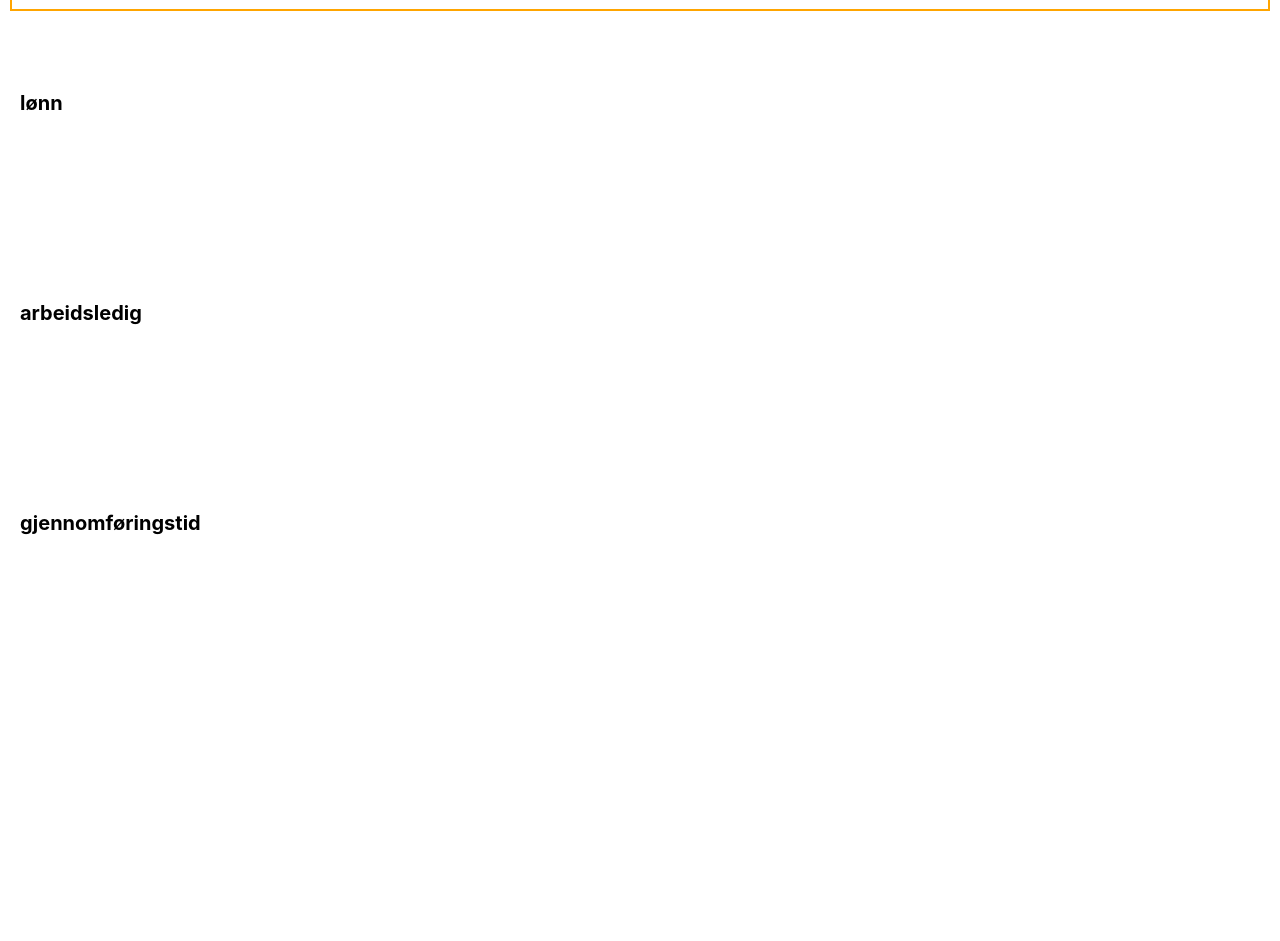
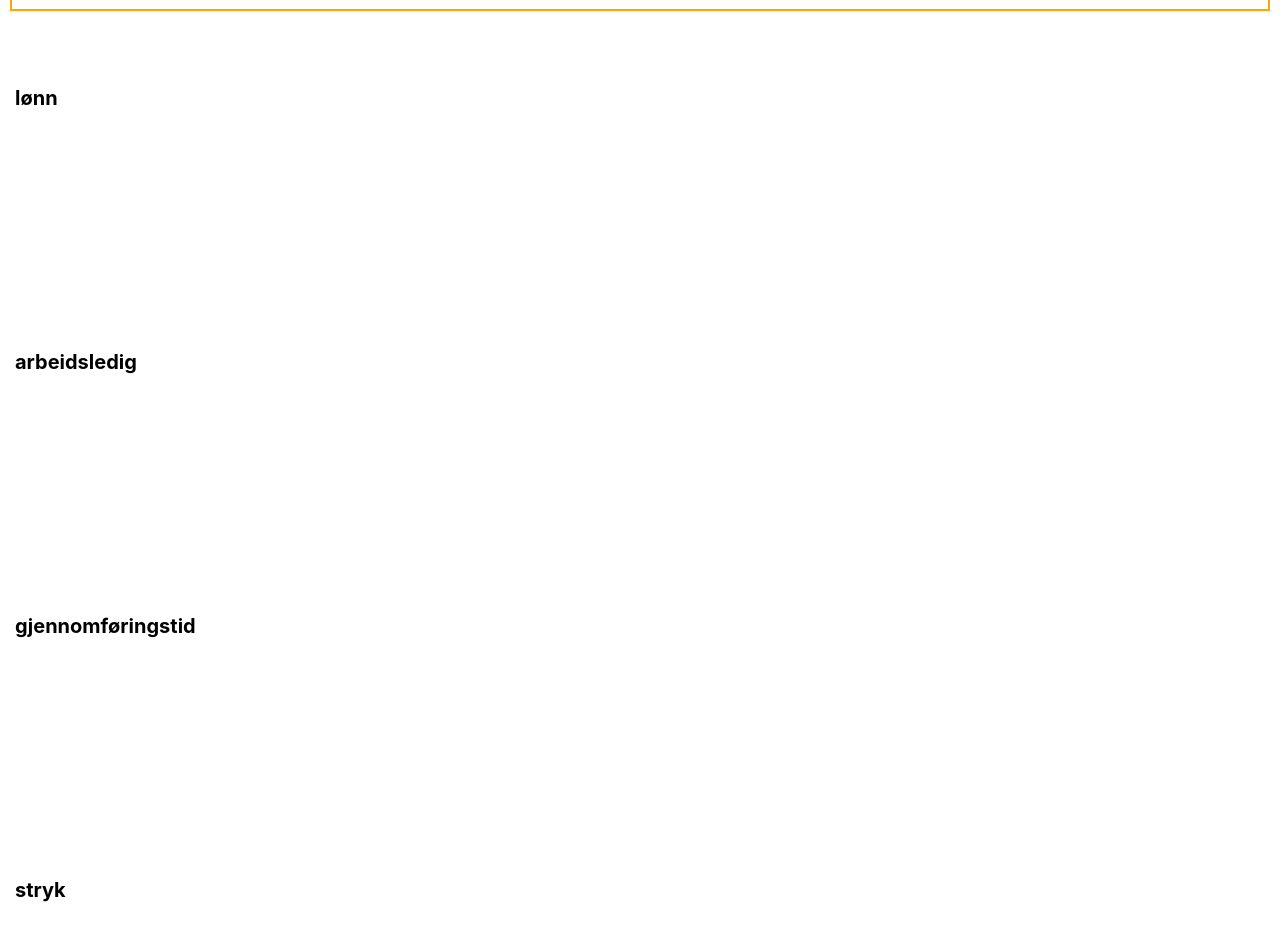
Before and after one commit to Utdanningsdirektoratet/sammenlignfrontend, a React (Create React App) app: page /sammenligne in a window 1280 px wide. Shown: the part 2140-3081 px from the top of the page. Before the commit the page ends 2961 px from the top, so only its background shows below. Built offline with nearby package versions, Linux system fonts and the light colour scheme.

Commit message:
Slightly updated design based on recent drawings

```diff
--- a/src/components/pages/ComparisonPage.scss
+++ b/src/components/pages/ComparisonPage.scss
@@ -32,12 +32,12 @@
   }
 
   .flex-container-row {
-    height: 25%;
+    min-height: 25%;
     padding: 5px;
     display: flex;
-    &.title-row {
+    &.titlerow {
       height: 5%;
-      margin-left: 12%;
+      min-height: 5%;
     }
   }
 }
--- a/src/components/pages/ComparisonPage.tsx
+++ b/src/components/pages/ComparisonPage.tsx
@@ -16,7 +16,7 @@ import Jobbtilfredshet from "../visualizations/Jobbtilfredshet";
 // import { getData } from "../../data/data";
 import { with_app_state, AppStateProps } from "../app/AppContext";
 
-const datapunkt = ["lønn", "arbeidsledig", "gjennomføringstid"];
+const datapunkt = ["lønn", "arbeidsledig", "gjennomføringstid", "stryk"];
 
 type State = {};
 type Props = RouteComponentProps & AppStateProps;
@@ -65,26 +65,27 @@ class ComparisonPage extends Component<Props, State> {
           <NoData />
 
           <div className="flex-container">
-            <div className="flex-container-row title-row">
+            <div className="flex-container-row titlerow">
               {comparisonTypes.map((name, titleKey) => (
-                <div className="flex-item title" key={titleKey}>
+                <div className="flex-item title" key={"A" + titleKey}>
                   {name}
                 </div>
               ))}
             </div>
 
             {datapunkt.map((pkt, key) => (
-              <div className="flex-container-row">
-                <div key={key} className="flex-item item-title">
+              <>
+                <div key={"B" + key} className="flex-item item-title">
                   {pkt}
                 </div>
-                {comparisonTypes.map(itemKey => (
-                  <div key={itemKey} className="flex-item item">
-                    {pkt}
-                  </div>
-                ))}
-                <div />
-              </div>
+                <div className="flex-container-row">
+                  {comparisonTypes.map((_, itemKey) => (
+                    <div key={"C" + key + itemKey} className="flex-item item">
+                      <NoData />
+                    </div>
+                  ))}
+                </div>
+              </>
             ))}
           </div>
         </div>
```
